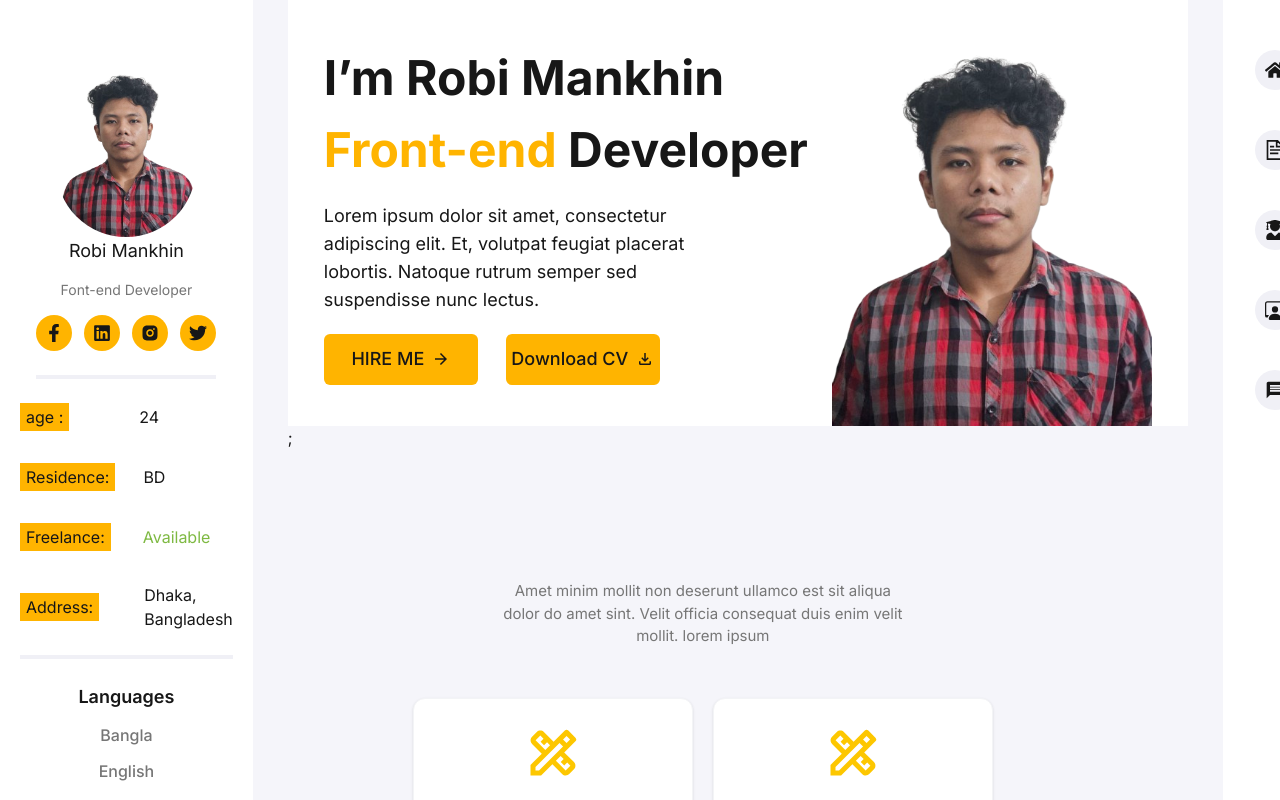
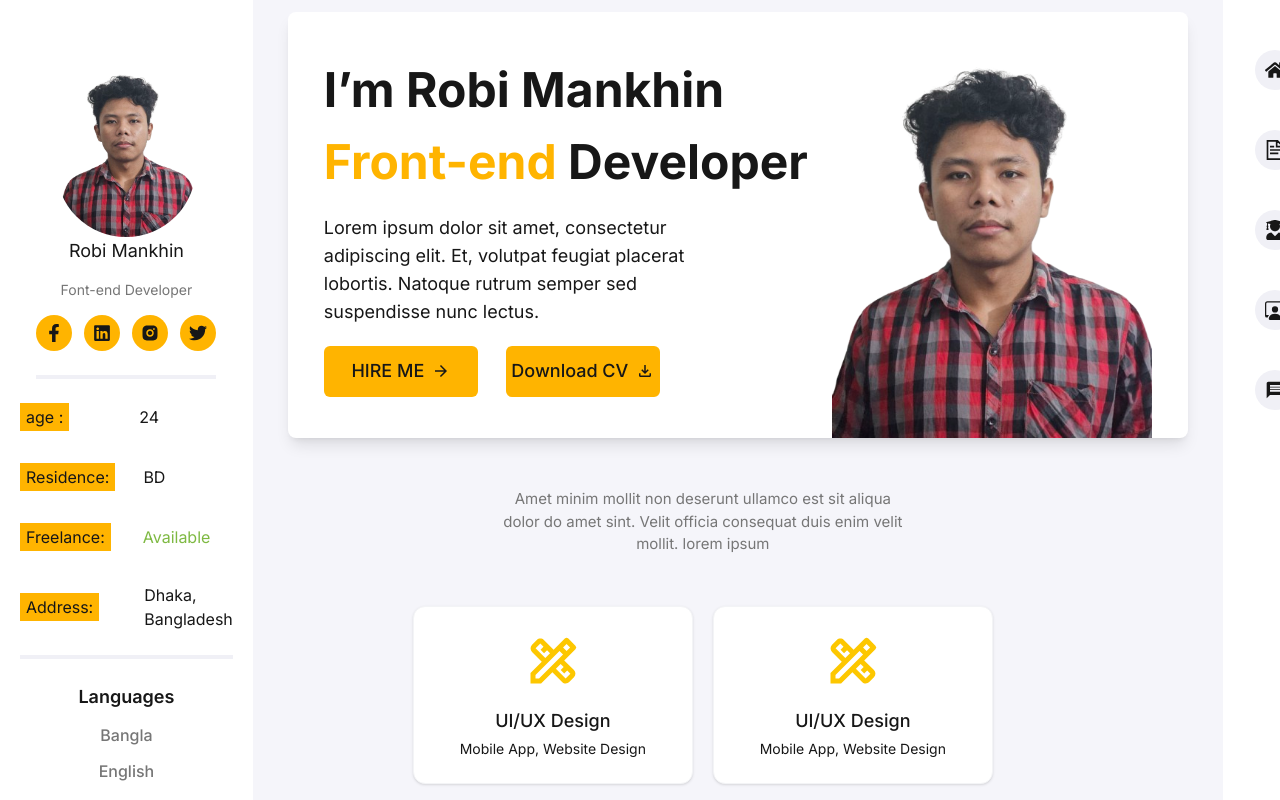
Before and after one commit to RobiMankhinStart/MyNextFolio, a Next.js app: page / in a window 1280 px wide. Shown: the top 800 px of the page. Built offline with nearby package versions, Linux system fonts and the light colour scheme.

Commit message:
designing change

```diff
--- a/app/components/Home/Banner.jsx
+++ b/app/components/Home/Banner.jsx
@@ -6,8 +6,8 @@ import { MdOutlineFileDownload } from "react-icons/md";
 
 const Banner = () => {
   return (
-    <div className="pb-[130px] w-[900px]  mx-auto">
-      <div className="container bg-white">
+    <div className="pb-[50px] w-[900px] mt-3  mx-auto ">
+      <div className="container bg-white shadow-lg rounded-lg hover:scale-104 duration-300 ">
         <div className="mainDiv flex items-center justify-center gap-2">
           <div>
             <h1 className="w-[500px] font-inter font-bold text-[48px]">
@@ -40,7 +40,6 @@ const Banner = () => {
           />
         </div>
       </div>
-      ;
     </div>
   );
 };
```
